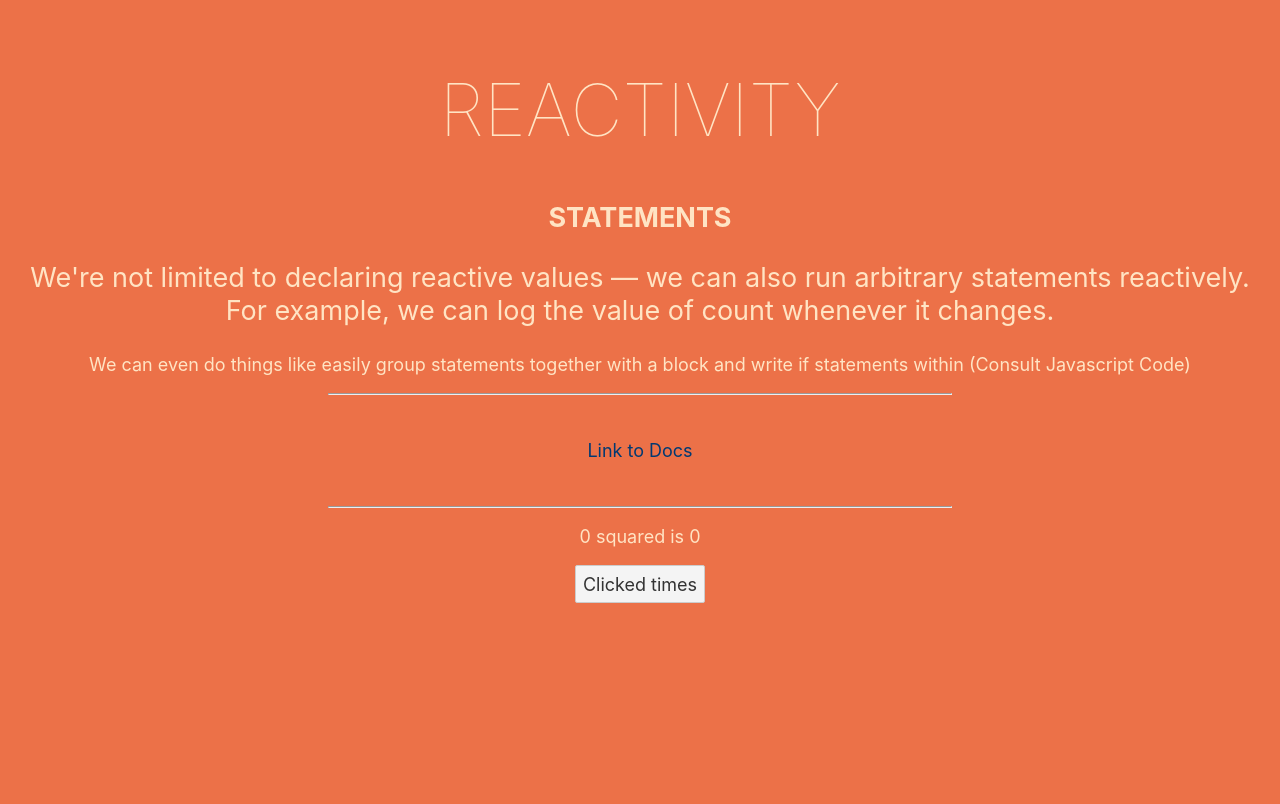
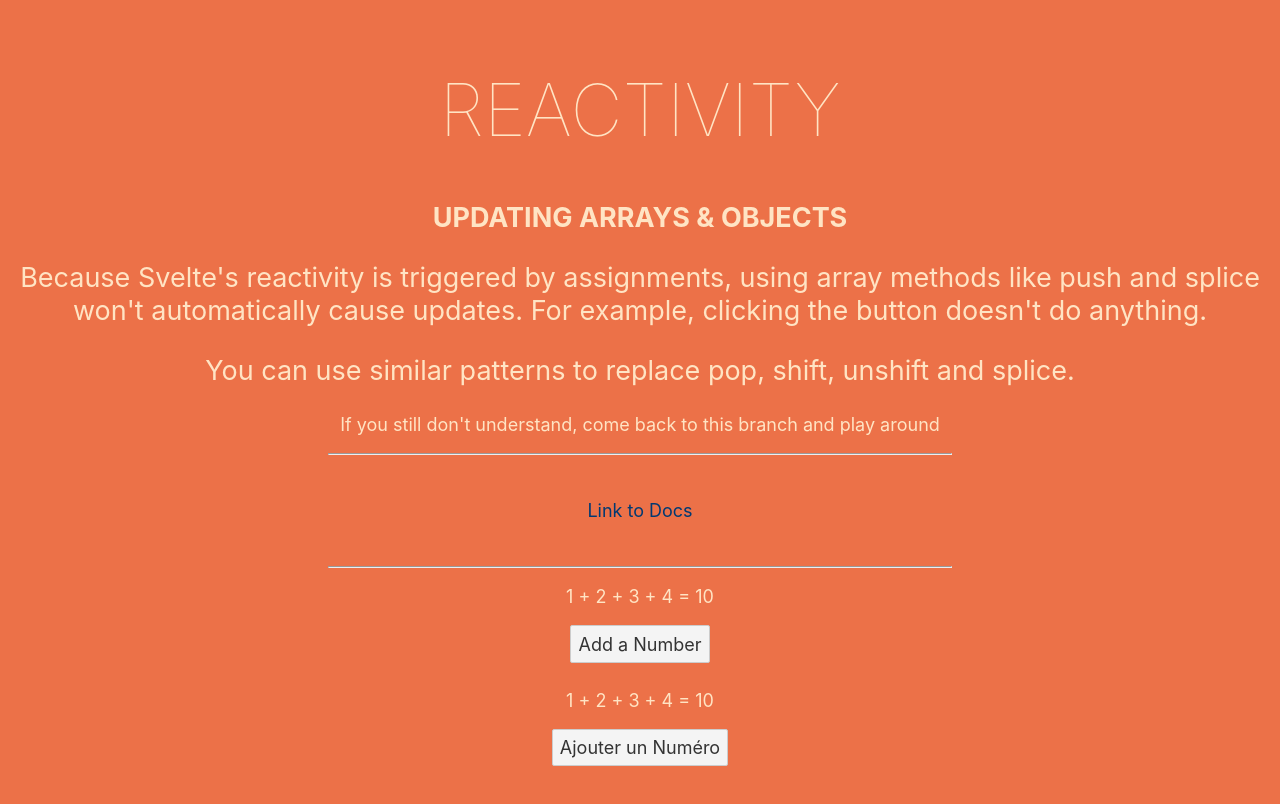
Before and after one commit to GillyRabutTsurwa/svelte-with-docs, a Svelte app: page / in a window 1280 px wide. Shown: the top 804 px of the page. Built offline with nearby package versions, Linux system fonts and the light colour scheme.

Commit message:
Updating Arrays & Objects

```diff
--- a/src/App.svelte
+++ b/src/App.svelte
@@ -1,32 +1,26 @@
 <script>
   let title = "Reactivity";
-  let subtitle = "Statements";
+  let subtitle = "Updating Arrays & Objects";
 
-  const topicPrependText = "reactive-statements";
+  const topicPrependText = "updating-arrays-and-objects";
   const currentTutoLink = `https://svelte.dev/tutorial/${topicPrependText}`;
 
-  let count = 0;
+  let numbers = [1, 2, 3, 4];
+  let numéros = [1, 2, 3, 4];
 
-  function incrementCount() {
-    count += 1;
+  // NOTE: this function is not ideal, as it is redundant. but it works
+  function addNumber() {
+    numbers.push(numbers.length + 1);
+    numbers = numbers;
   }
 
-  // ============== NEW: Examples of Reactive Statements ==============
-  $: squared = Math.pow(count, 2);
-
-  $: console.log(`The count is ${count}`);
-
-  $: {
-    console.log(`Le compte c'est ${count}`);
-    console.log(`J'ai dit que le compte c'est ${count}`);
+  //NOTE: cette fonction est beaucoup mieux, et fait la même action
+  function addNumberBetter() {
+    numéros = [...numéros, numéros.length + 1];
   }
 
-  $: {
-    if (squared >= 100) {
-      console.warn("Yo, cool down the pace");
-    }
-  }
-  // ===================================================================
+  $: sum = numbers.reduce((accumulator, currentValue) => accumulator + currentValue, 0);
+  $: somme = numéros.reduce((accumulator, currentValue) => accumulator + currentValue, 0);
 </script>
 
 <main>
@@ -34,10 +28,11 @@
     <h1 class="docs__title">{title}</h1>
     <h2 class="docs__subtitle">{subtitle}</h2>
     <p class="docs__text">
-      We're not limited to declaring reactive values — we can also run arbitrary statements reactively. For example, we can log the value of count
-      whenever it changes.
+      Because Svelte's reactivity is triggered by assignments, using array methods like push and splice won't automatically cause updates. For
+      example, clicking the button doesn't do anything.
     </p>
-    <p>We can even do things like easily group statements together with a block and write if statements within (Consult Javascript Code)</p>
+    <p class="docs__text">You can use similar patterns to replace pop, shift, unshift and splice.</p>
+    <p>If you still don't understand, come back to this branch and play around</p>
   </div>
   <hr />
   <div class="links">
@@ -45,8 +40,14 @@
   </div>
   <hr />
   <div class="code">
-    <p>{count} squared is {squared}</p>
-    <button on:click={incrementCount}>Clicked {count === 1 ? "time" : "times"}</button>
+    <div class="example1">
+      <p>{numbers.join(" + ")} = {sum}</p>
+      <button on:click={addNumber}>Add a Number</button>
+    </div>
+    <div class="example2">
+      <p>{numéros.join(" + ")} = {somme}</p>
+      <button on:click={addNumberBetter}>Ajouter un Numéro</button>
+    </div>
   </div>
 </main>
 
```
Also changed, not shown: 1 other file (tests, documents, lock files or other folders).
